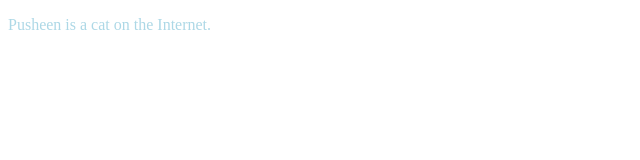
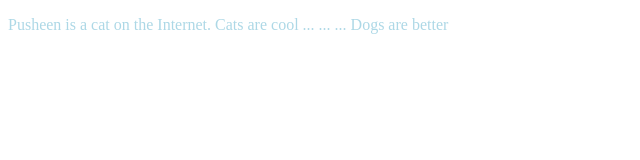
Before and after one commit to sarahrose26/pusheenburger, a plain HTML site: page about.html in a window 1280 px wide. Shown: the whole page, without its empty margins (0-640 px from the left). Drawn offline with Linux system fonts and the light colour scheme.

Commit message:
changed about

```diff
--- a/about.html
+++ b/about.html
@@ -8,6 +8,11 @@
   <body>
   <p class ="lightblue">
       Pusheen is a cat on the Internet.
+      Cats are cool
+      ...
+      ...
+      ...
+      Dogs are better
     </p>
 
   </body>
```
